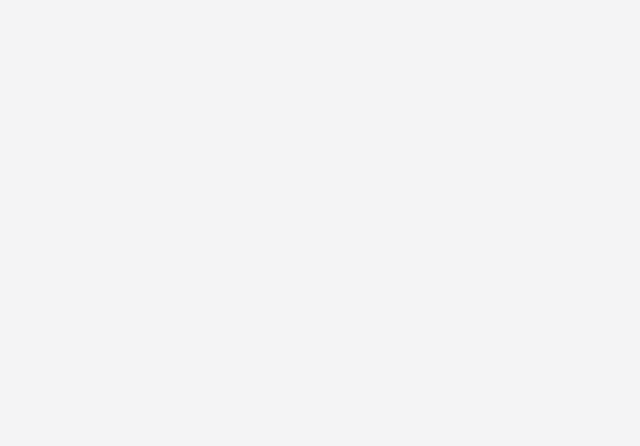
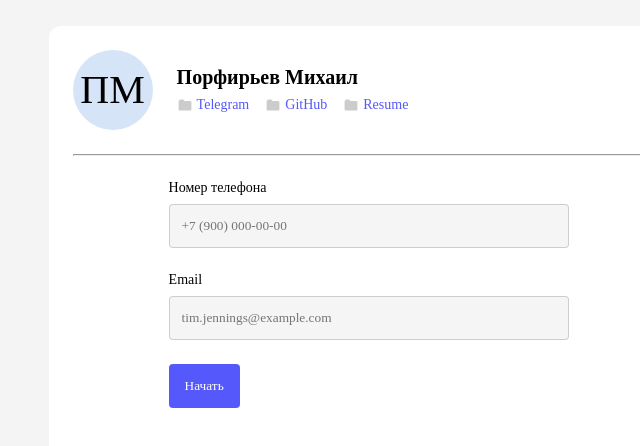
Before and after one commit to viwnu/testRegFormCloud, a React app: page / in a window 1280 px wide. Before the commit this address had no page. Shown: the top 446 px of the page, without its empty margins (169-809 px from the left). Built offline with nearby package versions, Linux system fonts and the light colour scheme; a web font is replaced by a local one.

Commit message:
passing exact path`s

```diff
--- a/src/App.js
+++ b/src/App.js
@@ -13,9 +13,9 @@ function App() {
 
       <Container>
         <Routes>
-            <Route path="/#/" element={<StartPage/>} />
-            <Route path="/#/reg" element={<RegPage/>} />
-            <Route path='/#/*' element={<><p>Wrong URL</p></>}/>
+            <Route path="/" element={<StartPage/>} />
+            <Route path="/reg" element={<RegPage/>} />
+            <Route path='/*' element={<><p>Wrong URL</p></>}/>
         </Routes>
       </Container>
 
```
Also changed, not shown: 1 other file (tests, documents, lock files or other folders).
